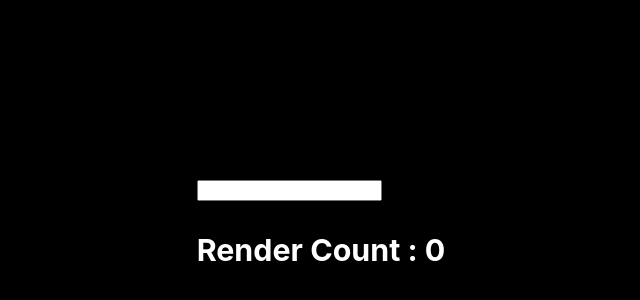
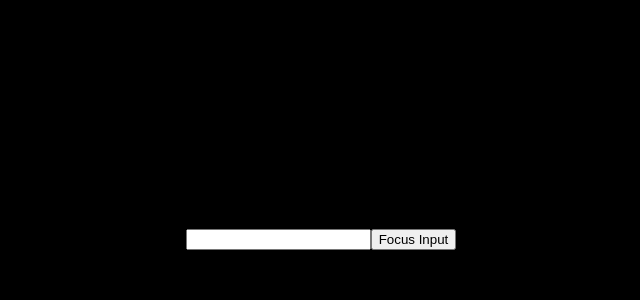
Before and after one commit to RAFiasyam/learn-react-hook, a React (Create React App) app: page / in a window 1280 px wide. Shown: the part 166-466 px from the top of the page, without its empty margins (319-959 px from the left). Built offline with nearby package versions, Linux system fonts and the light colour scheme.

Commit message:
Accessing DOM Elements

```diff
--- a/src/App.js
+++ b/src/App.js
@@ -1,24 +1,18 @@
-import { useState, useEffect, useRef } from 'react';
+import { useRef } from 'react';
 import './App.css';
 
 function App() {
-  const [inputValue, setInputValue] = useState('');
-  const count = useRef(0);
+  const inputElement = useRef();
 
-  useEffect(() => {
-    count.current = count.current + 1;
-  });
-
+  const focusInput = () => {
+    inputElement.current.focus();
+  }
 
 
   return (
     <div>
-      <input
-        type='text'
-        value={inputValue}
-        onChange={((e) => setInputValue(e.target.value))}
-      />
-      <h3>Render Count : {count.current}</h3>
+      <input type='text' ref={inputElement} />
+      <button onClick={focusInput} >Focus Input</button>
     </div>
   );
 }
```
